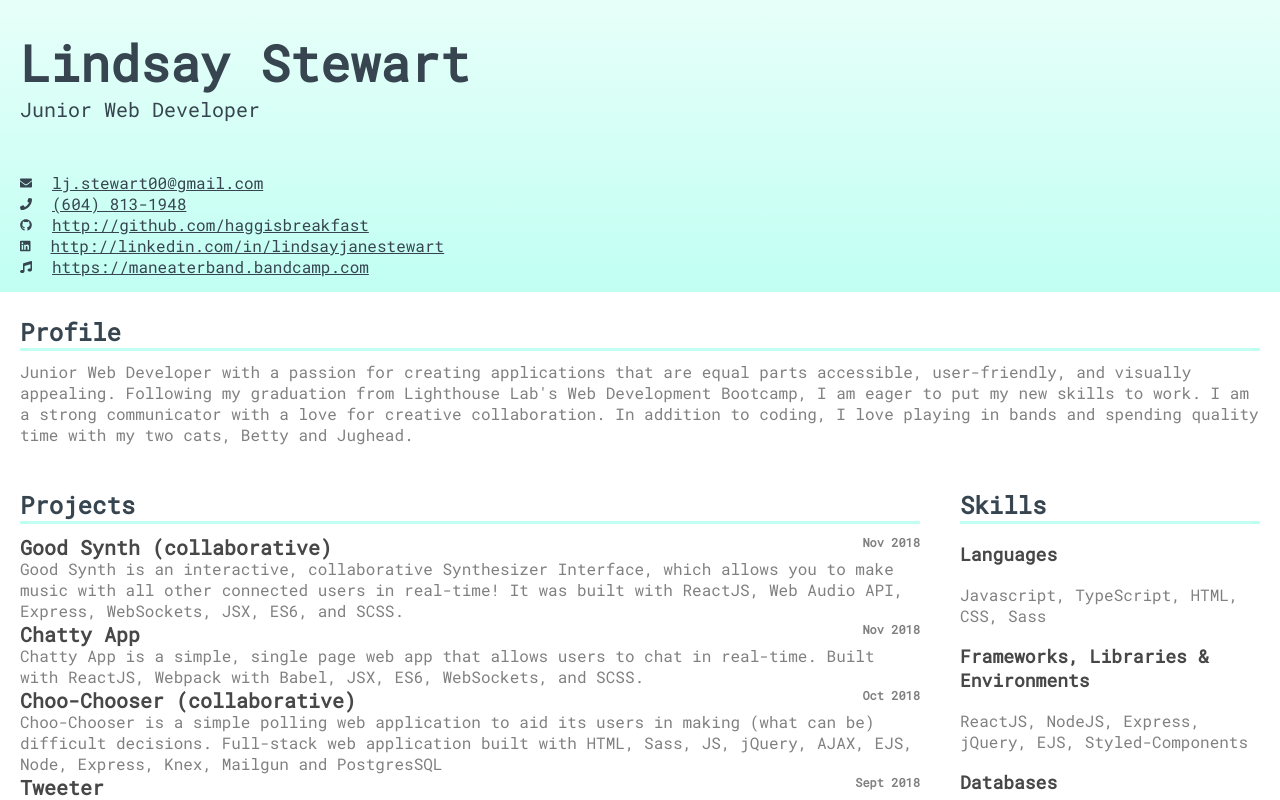
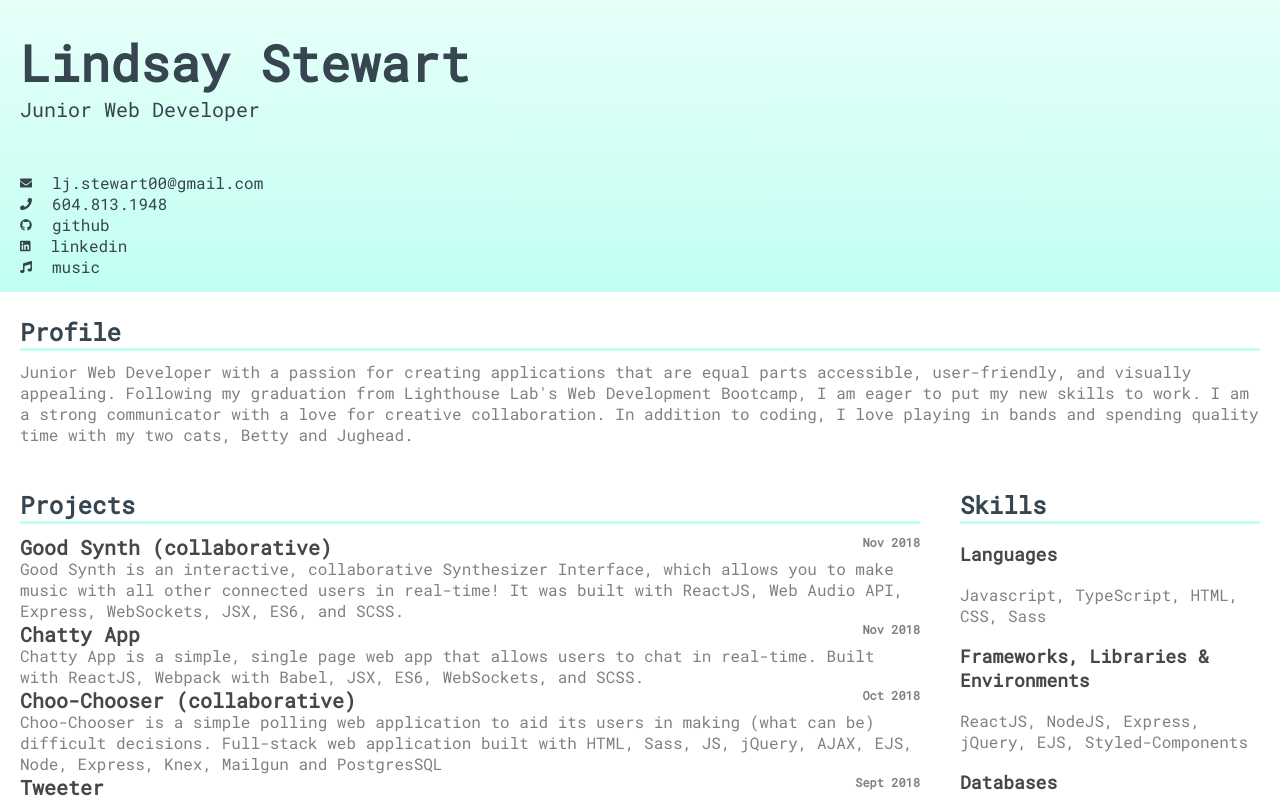
Before and after one commit to haggisbreakfast/resume, a React (Create React App) app: page / in a window 1280 px wide. Shown: the top 800 px of the page. Built offline with nearby package versions, Linux system fonts and the light colour scheme.

Commit message:
fixes contact links and labels

```diff
--- a/src/Components.tsx
+++ b/src/Components.tsx
@@ -64,6 +64,10 @@ export const ContactMethod = styled.span`
 export const ContactLink = styled.a`
   color: #36454f;
   padding-left: 10px;
+  text-decoration: none;
+  &:hover {
+    text-decoration: underline;
+  }
   @media (max-width: 780px) {
     font-size: 12px;
   }
@@ -118,13 +122,13 @@ export const Skills = styled.div``;
 
 export const Education = styled.div``;
 
-type ContactProps = { icon: IconProp; item: string; isLink?: boolean };
+type ContactProps = { icon: IconProp; item: string; text: string; isLink?: boolean };
 export const Contact: React.StatelessComponent<ContactProps> = props => {
-  const { item, icon, isLink } = props;
+  const { item, text, icon, isLink } = props;
   const Content = isLink ? (
-    <ContactLink href={item}> {item} </ContactLink>
+    <ContactLink href={item}> {text} </ContactLink>
   ) : (
-    <ContactMethod>{item}</ContactMethod>
+    <ContactMethod>{text}</ContactMethod>
   );
   return (
     <ContactContainer>
--- a/src/index.tsx
+++ b/src/index.tsx
@@ -3,7 +3,6 @@ import ReactDOM from 'react-dom';
 import { library, IconProp } from '@fortawesome/fontawesome-svg-core';
 import { fab } from '@fortawesome/free-brands-svg-icons';
 import { faEnvelope, faPhone, faMusic } from '@fortawesome/free-solid-svg-icons';
-import mailto from 'react';
 
 import { resume, Resume } from './resume';
 import { Project } from './Project';
@@ -47,16 +46,29 @@ const App = (props: AppProps) => {
           <Label>{resume.basics.label}</Label>
         </NameContainer>
         <ContactsContainer>
-          <Contact item={resume.basics.email} icon="envelope" isLink />
-          <ContactLink href={`mailto: ${resume.basics.email}`} />
-          <Contact item={resume.basics.phone} icon="phone" isLink />
-          <ContactLink href={resume.basics.phone} />
-          <Contact item={resume.basics.github} icon={['fab', 'github']} isLink />
-          <ContactLink href={resume.basics.github} />
-          <Contact item={resume.basics.linkedin} icon={['fab', 'linkedin']} isLink />
-          <ContactLink href={resume.basics.linkedin} />
-          <Contact item={resume.basics.bandcamp} icon="music" isLink />
-          <ContactLink href={resume.basics.bandcamp} />
+          <Contact
+            item={`mailto:${resume.basics.email}`}
+            icon="envelope"
+            text="lj.stewart00@gmail.com"
+            isLink
+          />
+
+          {/* <ContactLink href={`mailto:${resume.basics.email}`} data-rel="external" /> */}
+          <Contact item={`tel:${resume.basics.phone}`} icon="phone" text="604.813.1948" isLink />
+          {/* <ContactLink href={resume.basics.phone} /> */}
+          <Contact item={resume.basics.github} icon={['fab', 'github']} text="github" isLink>
+            github
+          </Contact>
+          {/* <ContactLink href={resume.basics.github} /> */}
+          <Contact
+            item={resume.basics.linkedin}
+            icon={['fab', 'linkedin']}
+            text="linkedin"
+            isLink
+          />
+          {/* <ContactLink href={resume.basics.linkedin} /> */}
+          <Contact item={resume.basics.bandcamp} icon="music" text="music" isLink />
+          {/* <ContactLink href={resume.basics.bandcamp} /> */}
         </ContactsContainer>
       </Top>
       <Summary>
--- a/src/resume.ts
+++ b/src/resume.ts
@@ -59,7 +59,7 @@ export const resume: Resume = {
     name: 'Lindsay Stewart',
     label: 'Junior Web Developer',
     email: 'lj.stewart00@gmail.com',
-    phone: '(604) 813-1948',
+    phone: '+16048131948',
     github: 'http://github.com/haggisbreakfast',
     linkedin: 'http://linkedin.com/in/lindsayjanestewart',
     bandcamp: 'https://maneaterband.bandcamp.com',
```
